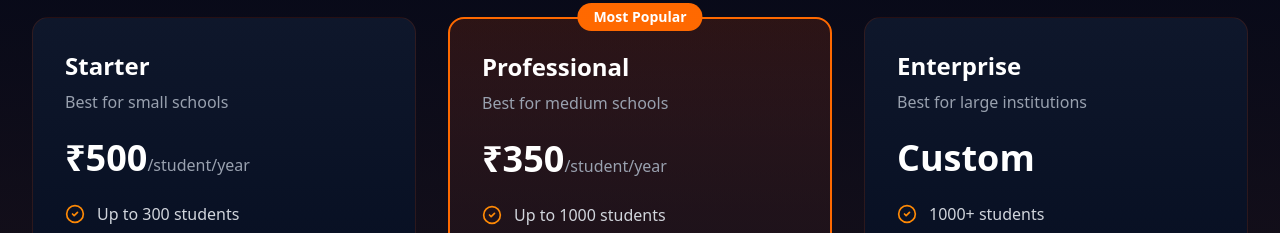
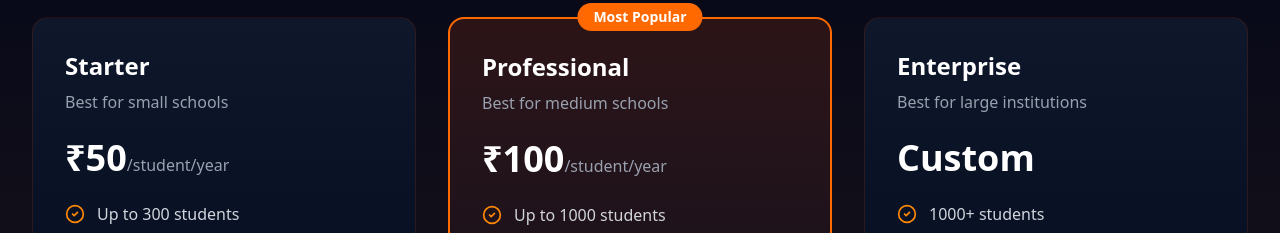
Before and after one commit to dev-orchid/shiksha, a Next.js app: page / in a window 1280 px wide. Shown: the part 3120-3353 px from the top of the page. Built offline with nearby package versions, Linux system fonts and the light colour scheme.

Commit message:
Landing page 1.0.1

```diff
--- a/src/app/page.tsx
+++ b/src/app/page.tsx
@@ -291,7 +291,7 @@ export default function LandingPage() {
               <h3 className="text-2xl font-bold mb-2">Starter</h3>
               <p className="text-gray-400 mb-6">Best for small schools</p>
               <div className="mb-6">
-                <span className="text-4xl font-bold">₹500</span>
+                <span className="text-4xl font-bold">₹50</span>
                 <span className="text-gray-400">/student/year</span>
               </div>
               <ul className="space-y-4 mb-8">
@@ -334,7 +334,7 @@ export default function LandingPage() {
               <h3 className="text-2xl font-bold mb-2">Professional</h3>
               <p className="text-gray-400 mb-6">Best for medium schools</p>
               <div className="mb-6">
-                <span className="text-4xl font-bold">₹350</span>
+                <span className="text-4xl font-bold">₹100</span>
                 <span className="text-gray-400">/student/year</span>
               </div>
               <ul className="space-y-4 mb-8">
```
